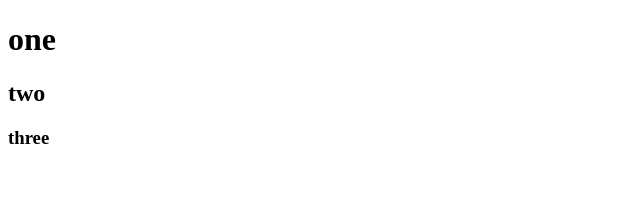
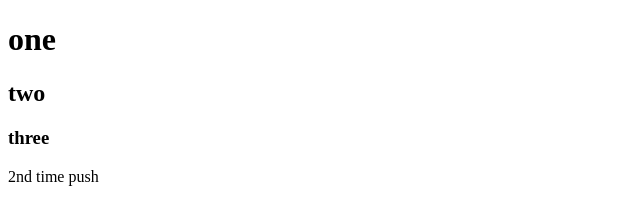
Before and after one commit to istiak47/my-second-repo, a plain HTML site: page inndex.html in a window 1280 px wide. Shown: the whole page, without its empty margins (0-640 px from the left). Drawn offline with Linux system fonts and the light colour scheme.

Commit message:
added again

```diff
--- a/inndex.html
+++ b/inndex.html
@@ -10,5 +10,6 @@
     <h1>one</h1>
     <h2>two</h2>
     <h3>three</h3>
+    <p>2nd time push</p>
 </body>
 </html>
```
